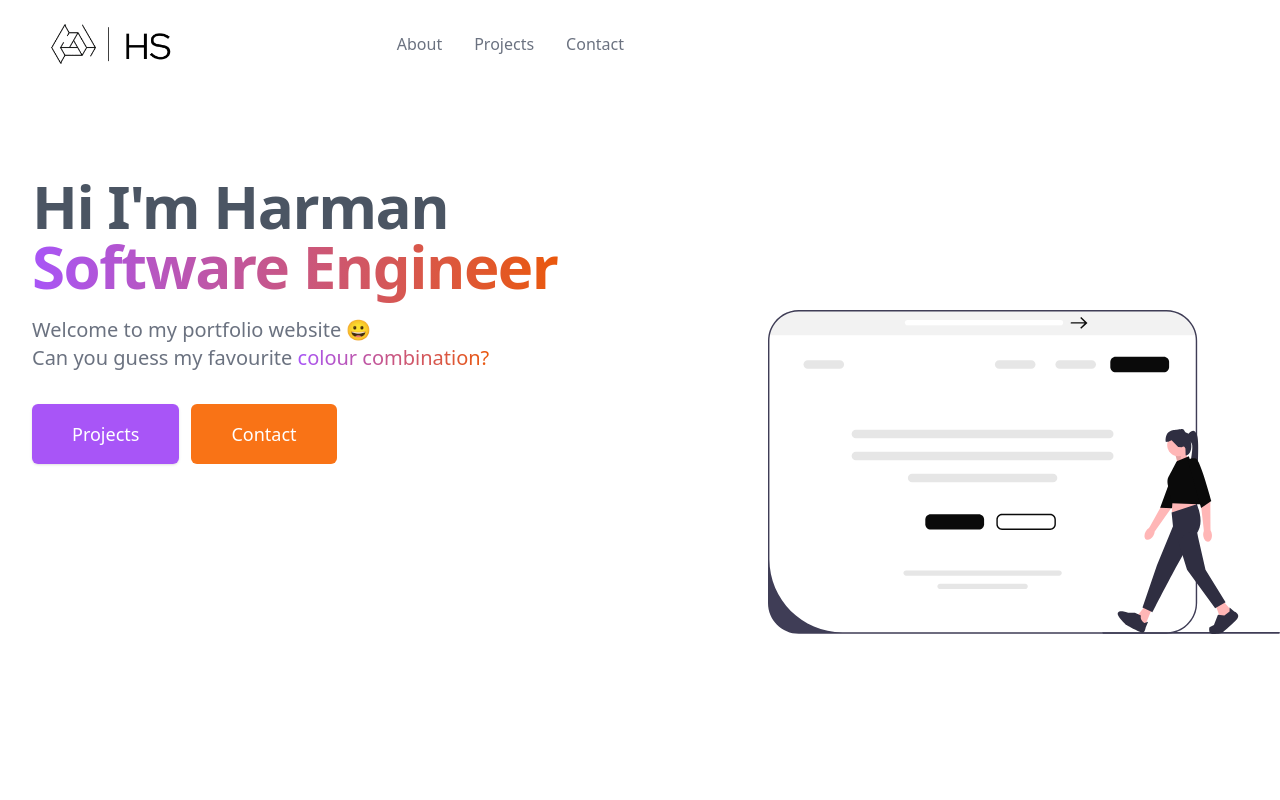
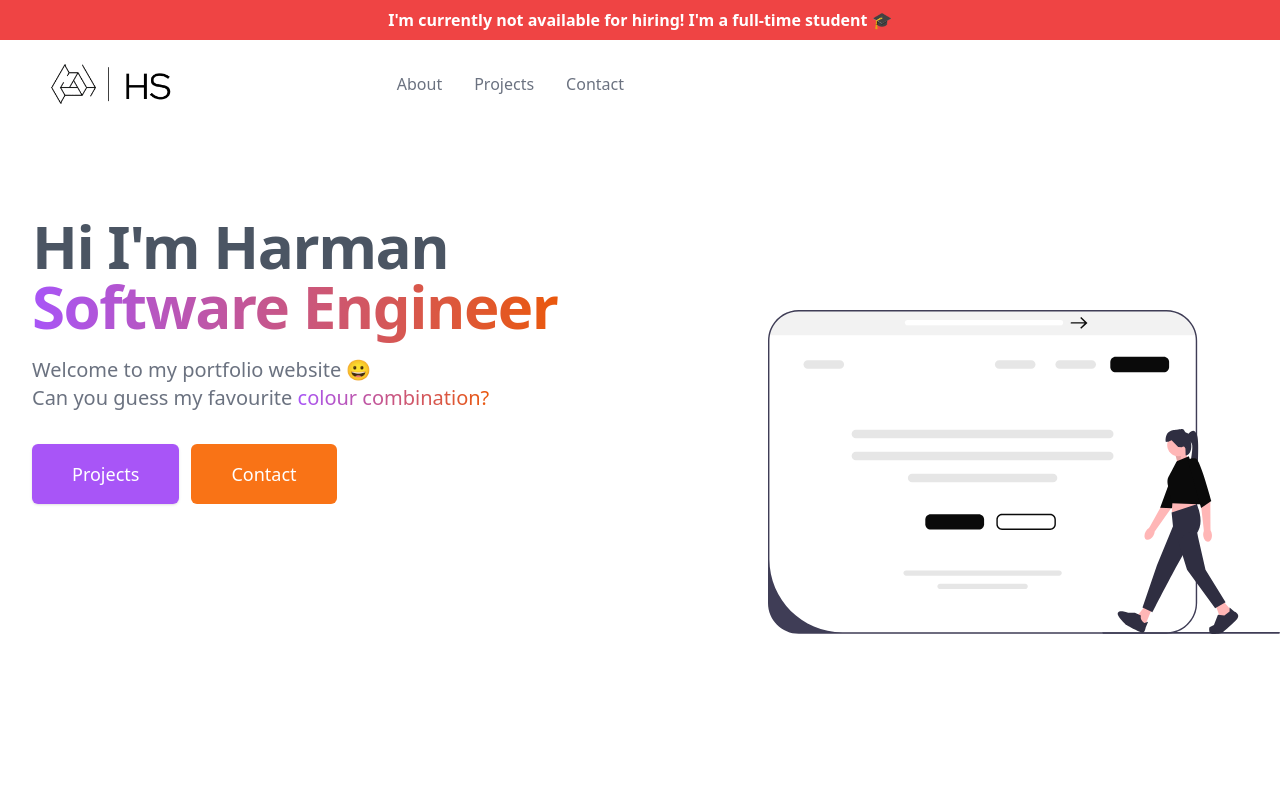
Before and after one commit to Harmxn02/Portfolio, a React (Create React App) app: page / in a window 1280 px wide. Shown: the top 800 px of the page. Built offline with nearby package versions, Linux system fonts and the light colour scheme.

Commit message:
Add Banner text above site + 3 options

```diff
--- /dev/null
+++ b/src/components/Banner.js
@@ -0,0 +1,25 @@
+export default function Banner() {
+    return (
+        <div>
+            {/* GOOD NEWS */}
+            {/* <div className='p-2 text-white font-semibold text-center text-xs lg:text-sm xl:text-base
+                    bg-blue-500'>
+                    I'm currently available for hiring! 🎉
+            </div> */}
+
+            {/* BAD NEWS */}
+            <div className='p-2 text-white font-semibold text-center text-xs lg:text-sm xl:text-base
+                    bg-red-500'>
+                    I'm currently not available for hiring! I'm a full-time student 🎓
+            </div>
+
+            {/* BLOG POST */}
+            {/* <div className='p-2 text-white font-semibold text-center text-xs lg:text-sm xl:text-base
+                    bg-green-500'>
+                    I just released my first blog post! 😊, read it <a href="www.google.be" className="text-white font-semibold underline">here</a>
+            </div> */}
+
+
+        </div>
+    )
+}
--- a/src/components/Intro.js
+++ b/src/components/Intro.js
@@ -4,6 +4,7 @@ import { Popover, Transition } from '@headlessui/react'
 import { MenuIcon, XIcon } from '@heroicons/react/outline'
 import LOGO from "../logos/LOGO.png"
 import LOGO_NAME from "../logos/LOGO_NAME.png"
+import Banner from "./Banner"
 // import online_stats from "../svg/online_stats.svg"
 // import reminder from "../svg/reminder.svg"
 import experience from "../svg/experience_design.svg"
@@ -19,6 +20,9 @@ const navigation = [
 export default function Intro() {
   return (
     <div className="min-h-screen relative bg-white overflow-hidden">
+
+      <Banner/>
+
       <div className="max-w-7xl mx-auto">
         <div className="relative z-10 pb-8 bg-white sm:pb-16 md:pb-20 lg:max-w-2xl lg:w-full lg:pb-28 xl:pb-32">
           <svg
@@ -36,7 +40,7 @@ export default function Intro() {
               <nav className="relative flex items-center justify-between sm:h-10 lg:justify-between" aria-label="Global">
                 <div className="flex items-center flex-grow flex-shrink-0 lg:flex-grow-0">
                   <div className="flex items-center justify-between w-full md:w-auto">
-                    <a href="www.google.be">
+                    <a href="#ABOUT">
                       <span className="sr-only">Harman</span>
                       <img
                         alt="Workflow"
```
